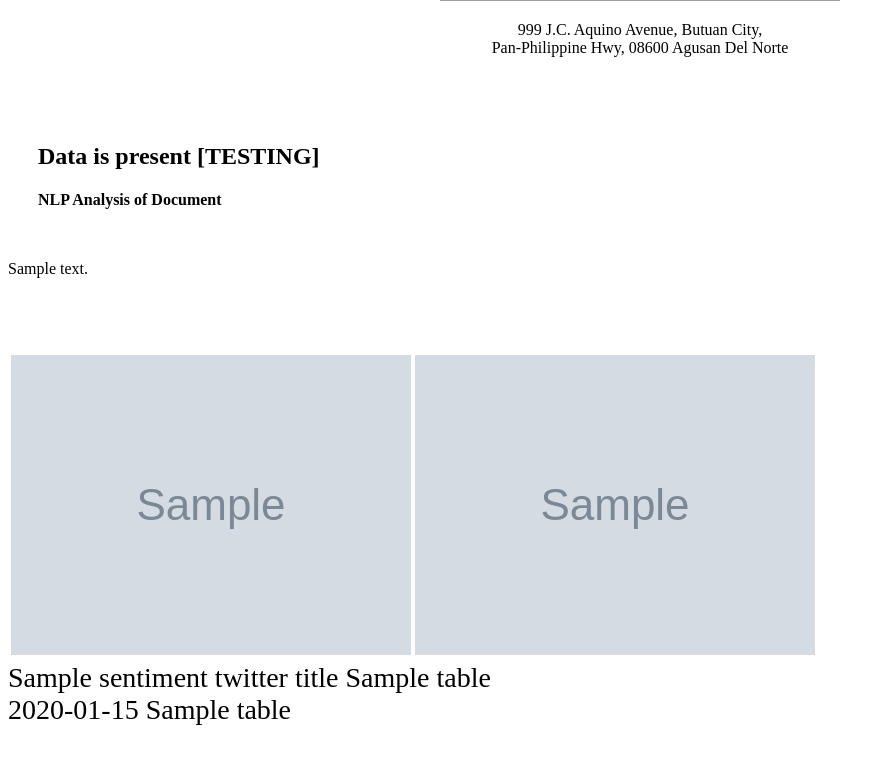
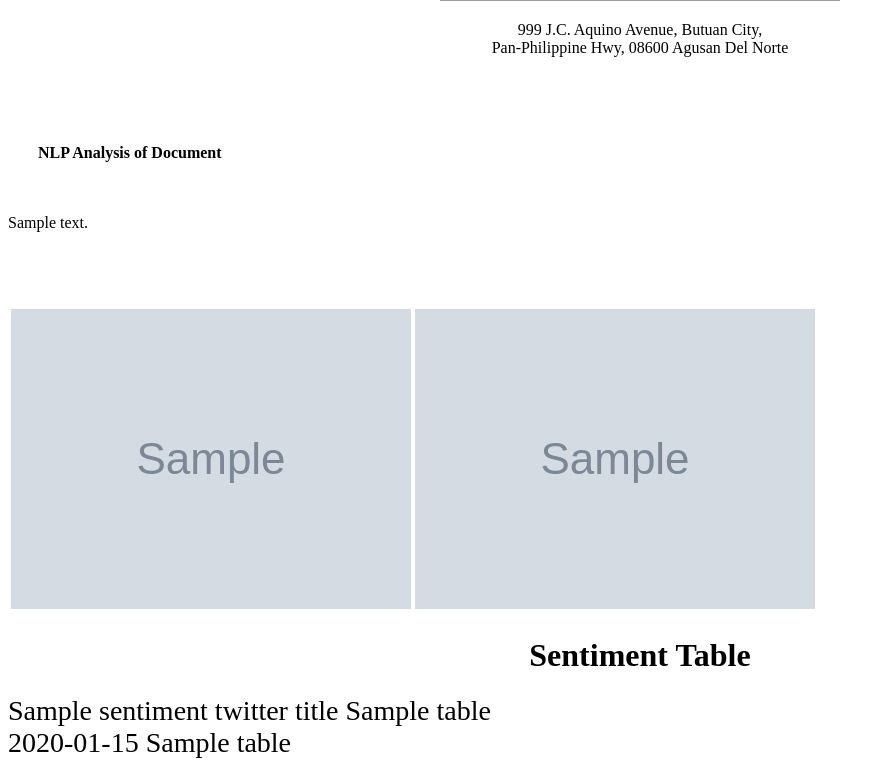
Before and after one commit to JGuibone/Prototype1-Sentiment_Analysis_ML, a Flask app: template website/templates/summarize.html in a window 1280 px wide. Shown: the part 327-1094 px from the top of the page, without its empty margins (0-894 px from the left). Before the commit the page ends 1052 px from the top, so only its background shows below. Run offline with Flask 2, Linux system fonts and the light colour scheme; the template is opened without the code that fills it: most values are stand-ins (such as "Sample title", 1, 10 or a date in 2020); grey boxes marked "Sample" are stand-in pictures; grey boxes are pictures that could not be loaded.

Commit message:
changed some stuff

```diff
--- a/website/templates/summarize.html
+++ b/website/templates/summarize.html
@@ -5,13 +5,13 @@
 
 <center>
     <div class="aclcLogo" style="padding: 20px;">
-        <img src="C:\Users\johan\Documents\GitHub\School Work\Practicum\Prototype1-Sentiment_Analysis_ML\website\img\ACLC-Logo.png" alt="" srcset="">
+        <img src="C:\Users\johan\Documents\GitHub\OJT\Prototype1-Sentiment_Analysis_ML\website\img\ACLC-Logo.png" alt="" srcset="">
         <p>999 J.C. Aquino Avenue, Butuan City, <br> Pan-Philippine Hwy, 08600 Agusan Del Norte</p>
     </div>
 </center>
 <section style="padding: 20px; margin: 10px;">
     {% if data %}
-    <h1>Data is present [TESTING]</h1>
+    <!-- <h1>Data is present [TESTING]</h1> -->
 
     <h4 class="titleDoc">
         NLP Analysis of Document
@@ -43,6 +43,7 @@
 </table>
 <!-- <img class="pieChart" src="{{ data['img2'] }}" alt="" srcset=""> -->
 <div style="page-break-after: always;"></div>
+<center><h1>Sentiment Table</h1></center>
 <div style="font-size: 28px;">
     {% for table in SentimentTwitterTable %}
             {{SentimentTwitterTitle[loop.index]}}
```
Also changed, not shown: website/PieChartImgs/SentimentGPT2.png.
